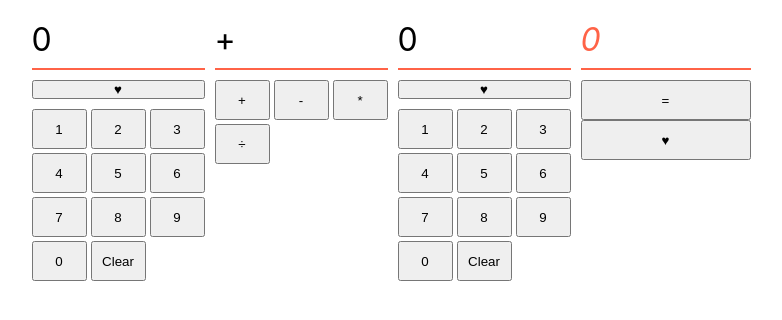
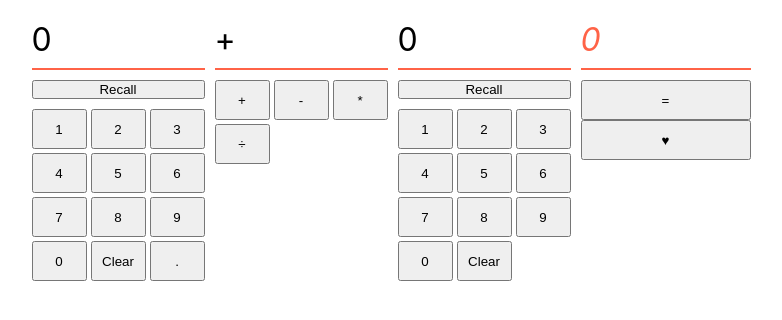
Before and after one commit to boolean-uk/react-state-calculator, a React (Create React App) app: page / in a window 1280 px wide. Shown: the top 320 px of the page, without its empty margins (249-1031 px from the left). Built offline with nearby package versions, Linux system fonts and the light colour scheme.

Commit message:
modified recall button

```diff
--- a/src/App.js
+++ b/src/App.js
@@ -67,7 +67,7 @@ function App() {
 
       <div className="panel">
         <p placeholder="0">{count1}</p>
-        <button onClick={displaySaved} >&#9829;</button>
+        <button onClick={displaySaved} >Recall</button>
         <div className="numbers">
           <button onClick={() => { setCount1(parseInt(count1 + '1',10).toString())}}>1</button>
           <button onClick={() => { setCount1(parseInt(count1 + '2',10).toString())}}>2</button>
@@ -80,6 +80,7 @@ function App() {
           <button onClick={() => { setCount1(parseInt(count1 + '9',10).toString())}}>9</button>
           <button onClick={() => { setCount1(parseInt(count1 + '0',10).toString())}}>0</button>
           <button onClick={() => { setCount1('0' )}}>Clear</button>
+          <button onClick={() => { setCount1(parseInt(count1 + '.',10).toString())}}>.</button>
         </div>
       </div>
 
@@ -96,7 +97,7 @@ function App() {
 
       <div className="panel">
         <p>{count2}</p>
-        <button onClick={displaySavedTwo}>&#9829;</button>
+        <button onClick={displaySavedTwo}>Recall</button>
         <div className="numbers">
         <button onClick={() => { setCount2(parseInt(count2 + '1',10).toString())}}>1</button>
         <button onClick={() => { setCount2(parseInt(count2 + '2',10).toString())}}>2</button>
```
